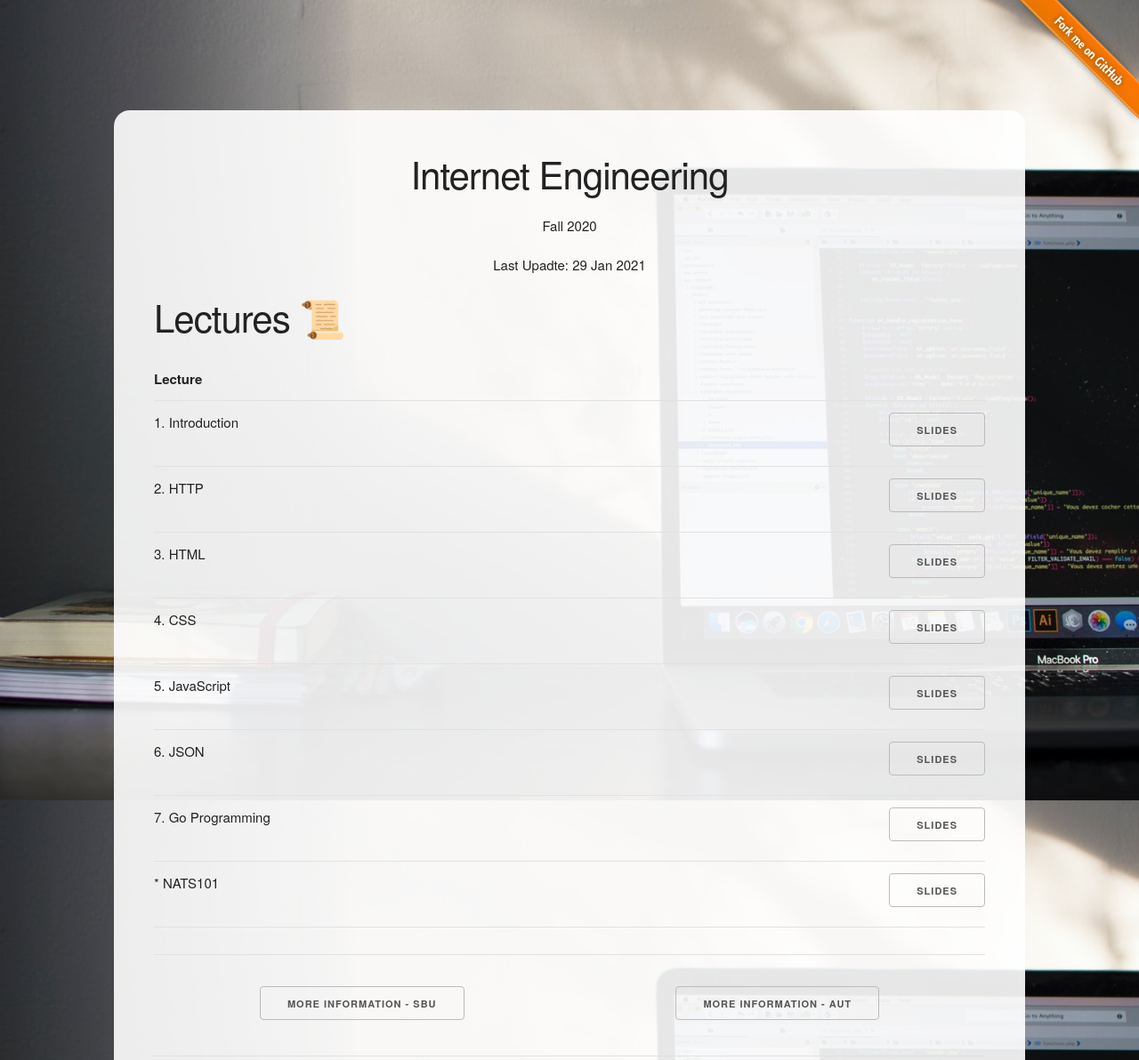
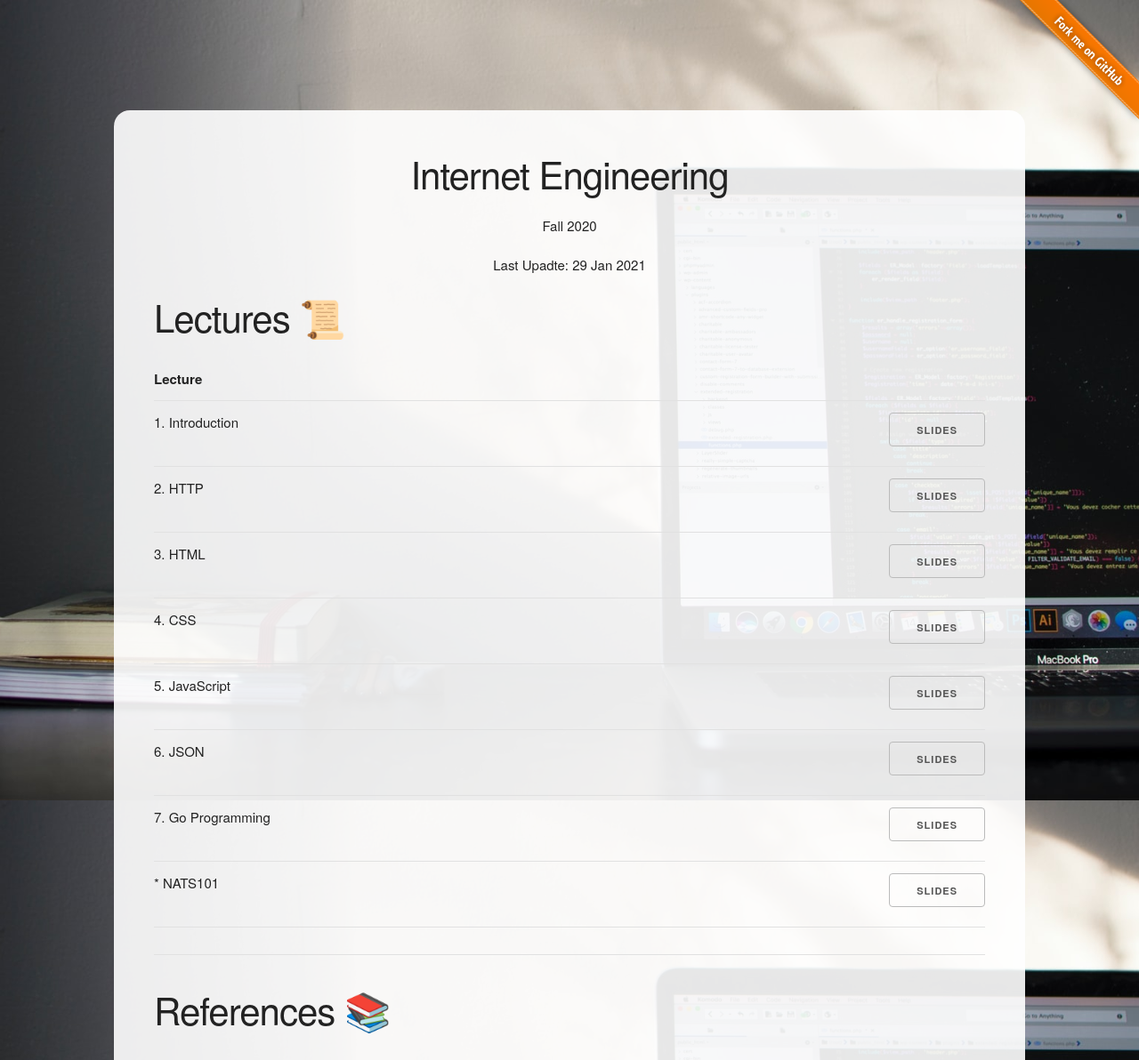
Before and after one commit to 1995parham-teaching/ie-lecture, a Jekyll site: the page built from index.html, in a window 1280 px wide. Shown: the top 1192 px of the page at 89% size. Built offline with Jekyll 4.4.1, drawn with Linux system fonts in a browser that asks for light colours; grey boxes are pictures that could not be loaded.

Commit message:
feat: Update Presentations for New Semester

```diff
--- a/_layouts/lecture.html
+++ b/_layouts/lecture.html
@@ -32,7 +32,7 @@
         <section>
           <h1 style="color: #ffea00;">{{page.title}}</h1>
           <h5>Internet Engineering</h5>
-          <span class="cyan-select">Fall 2020</span><br>
+          <span class="cyan-select">Spring 2021</span><br>
           <a style="color: #ff9900;" href="https://1995parham.me">@1995parham</a>
         </section>
         {% endif %}
--- a/css/style.scss
+++ b/css/style.scss
@@ -69,17 +69,23 @@
         margin-bottom:5px;
 }
 
-.button-container .button {
-}
-
 .reference {
         display: flex;
         flex-direction: row;
         flex-wrap: wrap;
-        justify-content: space-between;
+        justify-content: space-around;
         margin-top: 50px;
 
+        .text {
+                width: 25%;
+        }
+
         .image {
-                max-height: 300px;
+                width: 25%;
+                display: flex;
+                justify-content: center;
+                img {
+                        max-height: 300px;
+                }
         }
 }
--- a/index.html
+++ b/index.html
@@ -95,26 +95,13 @@
         </tbody>
       </table>
       <hr />
-      <div class="button-container">
-        <a
-          target="_blank"
-          class="button"
-          href="https://docs.google.com/spreadsheets/d/1sqjO7WDvUZ1x_maXxZUYO0-gGiHyInAVWxEUBEF3tmw/edit?usp=sharing"
-          >More Information - SBU</a
-        >
-        <a
-          target="_blank"
-          class="button"
-          href="https://docs.google.com/spreadsheets/d/1Qmc_UmciMFjfg2CYEFMKsint01B8lrUjUotymNVOQgU/edit?usp=sharing"
-          >More Information - AUT</a
-        >
-      </div>
-      <hr />
       <h2>References 📚</h2>
       <div>
         {% for reference in site.data.references %}
         <div class="reference">
-          <img class="image" src="{{ reference.image }}" />
+          <div class="image">
+            <img src="{{ reference.image }}" />
+          </div>
           <div class="text">
             <h5>{{ reference.title }}</h5>
             <h5>Authors:</h5>
```
